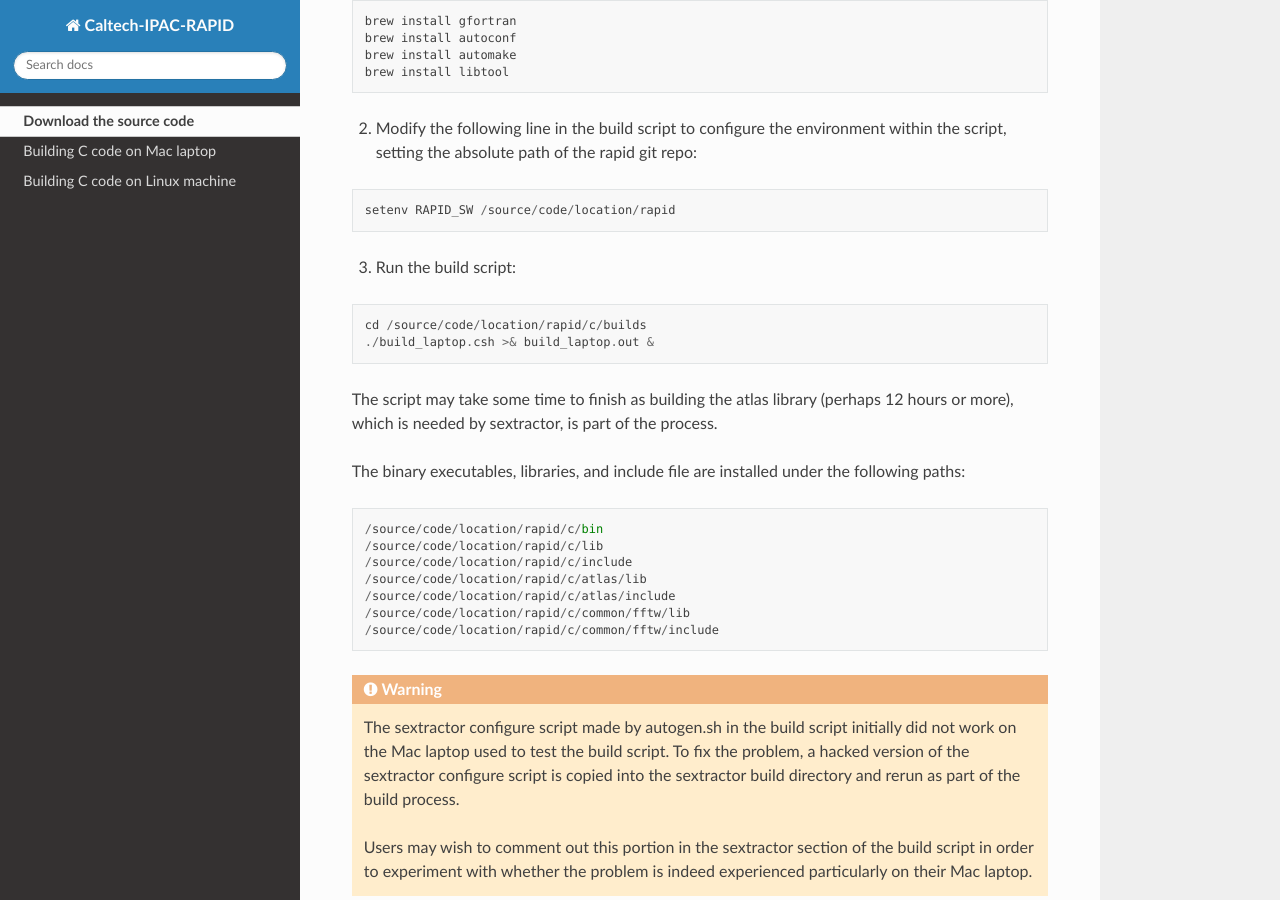
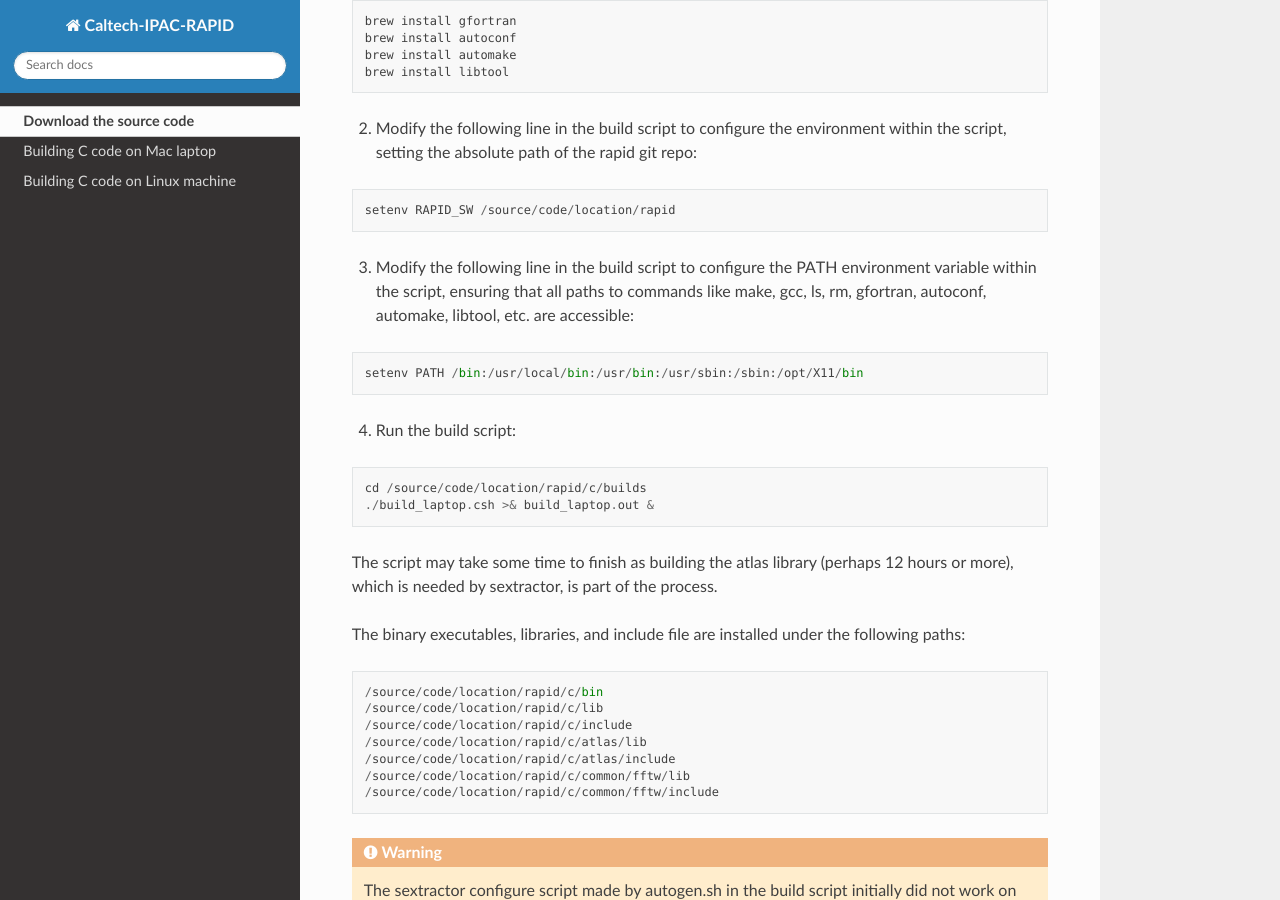
Before and after one commit to Caltech-IPAC/rapid, a Sphinx documentation site: the page built from docs/source/install/install.rst, in a window 1280 px wide and 900 px high, scrolled down 611 px. Built offline with Sphinx 7.4.7 and the Read the Docs theme 2.0.0, drawn with Linux system fonts in a browser that asks for light colours.

Commit message:
Update install.rst
Added instruction for setting PATH.

```diff
--- a/docs/source/install/install.rst
+++ b/docs/source/install/install.rst
@@ -39,7 +39,13 @@ This script is has been tested on a Mac laptop running macOS Montery.
 
    setenv RAPID_SW /source/code/location/rapid
 
-3. Run the build script:
+3. Modify the following line in the build script to configure the PATH environment variable within the script, ensuring that all paths to commands like make, gcc, ls, rm, gfortran, autoconf, automake, libtool, etc. are accessible:
+
+.. code-block::
+
+   setenv PATH /bin:/usr/local/bin:/usr/bin:/usr/sbin:/sbin:/opt/X11/bin
+
+4. Run the build script:
 
 .. code-block::
 
```
